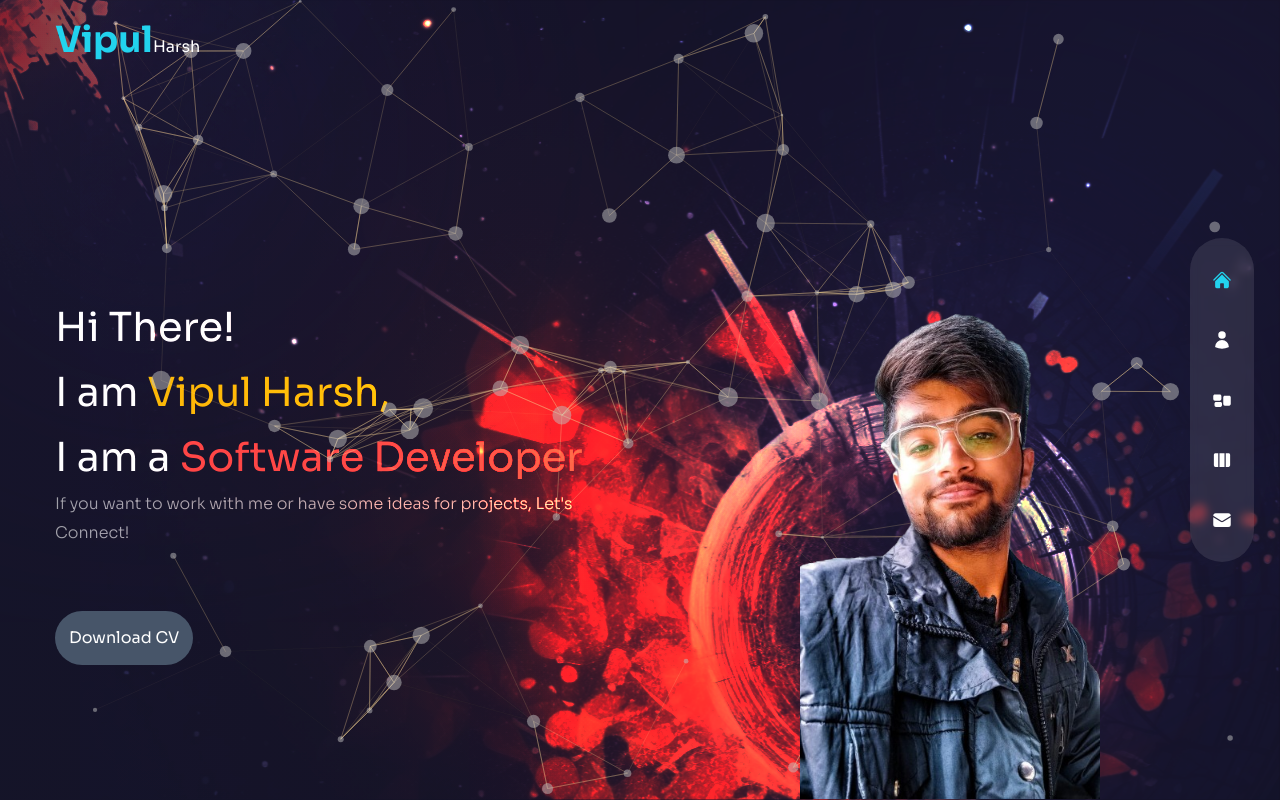
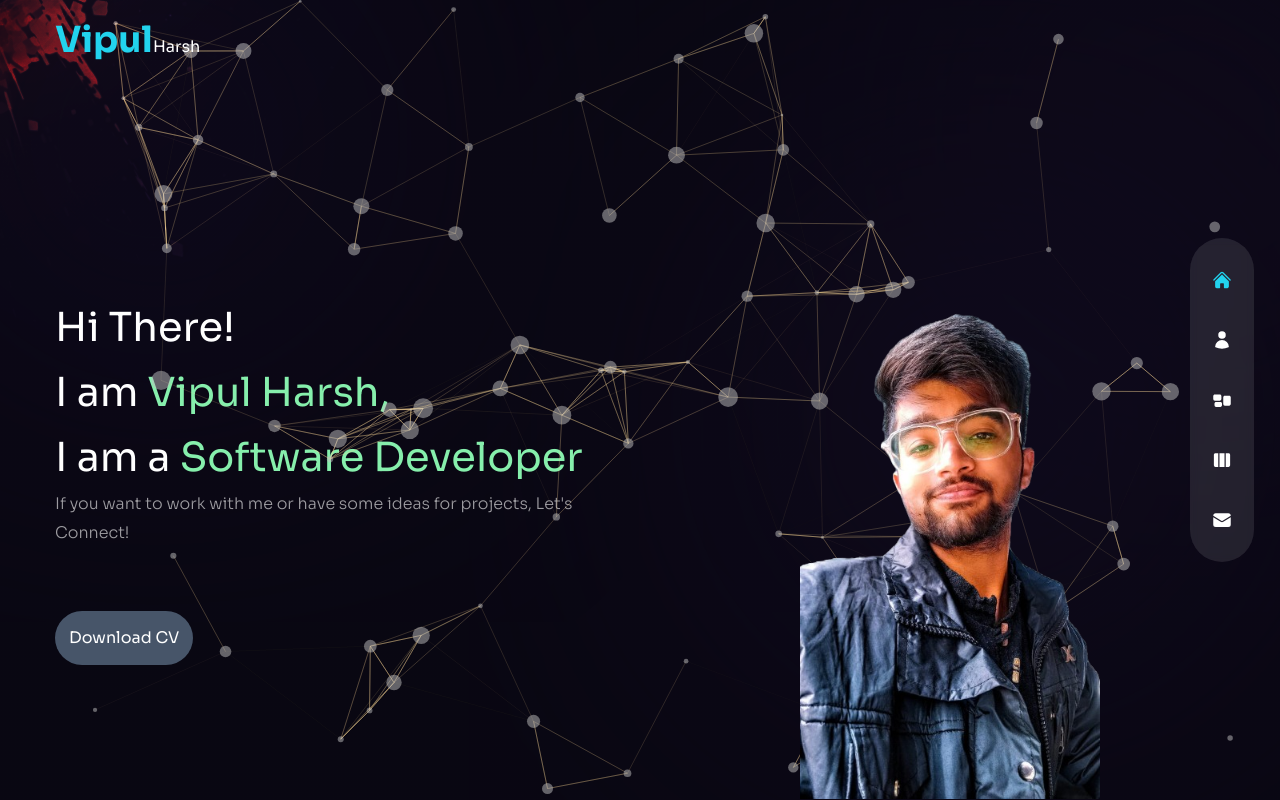
Before and after one commit to Vipul-Harsh/Portfolio_Vipul, a Next.js app: page / in a window 1280 px wide. Built offline with nearby package versions, Linux system fonts and the light colour scheme.

Commit message:
added changes

```diff
--- a/pages/index.js
+++ b/pages/index.js
@@ -20,9 +20,9 @@ const Home = () => {
             className="text-[20px] md:text-[40px]" // Tailwind responsive utility classes
           >
             Hi There!
-            <br />I am <span className="text-yellow-500">Vipul Harsh,</span>
+            <br />I am <span className=" text-green-300">Vipul Harsh,</span>
             <br />I am a{" "}
-            <span className="text-red-500">Software Developer</span>
+            <span className=" text-green-300">Software Developer</span>
             <br />
           </motion.h1>
 
@@ -55,7 +55,7 @@ const Home = () => {
       </div>
       <div className="w-[1200px] h-full absolute right-0 bottom-0 ">
         <div
-          className="bg-none xl:bg-explosion xl:bg-cover xl:bg-right
+          className="bg-none  xl:bg-cover xl:bg-right
       xl:bg-no-repeat w-full h-full absolute mix-blend-color-dodge translate-z-0"
         ></div>
         <ParticlesContainer />
--- a/tailwind.config.js
+++ b/tailwind.config.js
@@ -22,7 +22,7 @@ module.exports = {
     },
     extend: {
       colors: {
-        primary: '#131424',
+        primary: '#000000',
         secondary: '#393A47',
         accent: '#F13024',
       },
```
